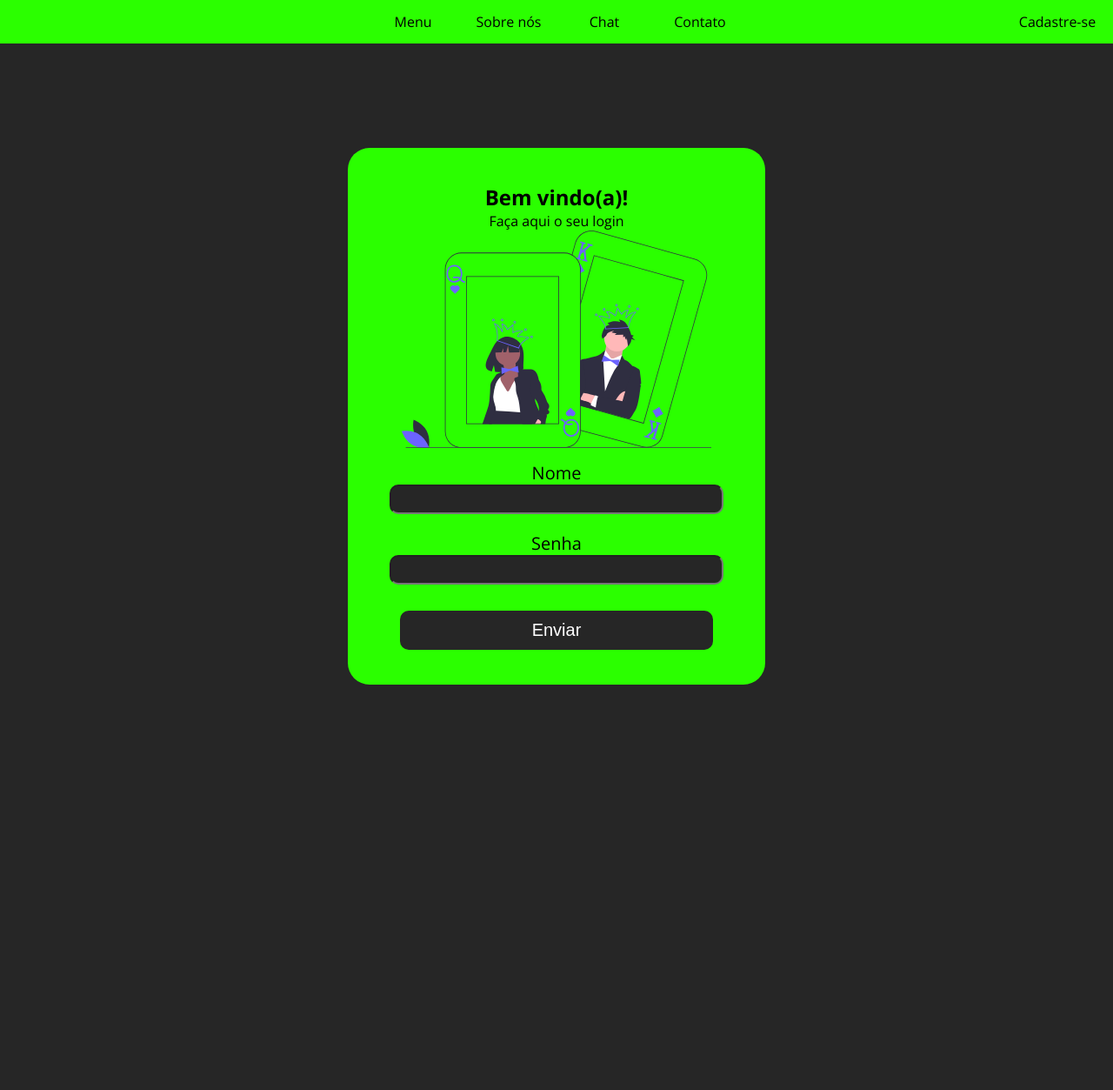
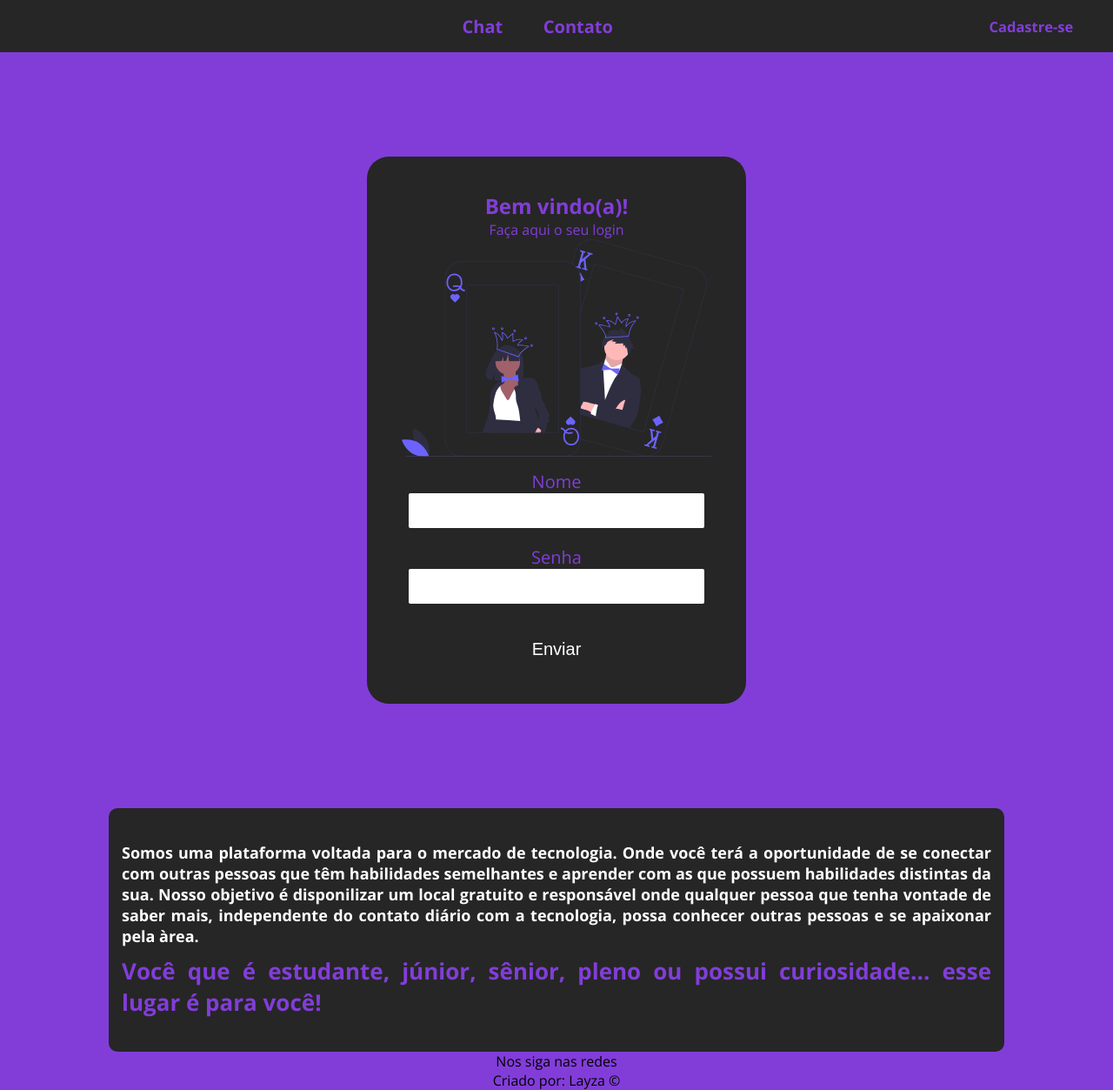
Before and after one commit to LayzaTecnologia/dev-comunidade-project, a plain HTML site: page index.html in a window 1280 px wide. Shown: the whole page at 87% size. Before the commit the page ends 907 px from the top, so only its background shows below. Drawn offline with nearby package versions, Linux system fonts and the light colour scheme.

Commit message:
testando um novo design

```diff
--- a/assets/css/chat.css
+++ /dev/null
@@ -1,32 +0,0 @@
-@import url('https://fonts.googleapis.com/css2?family=Open+Sans:ital,wght@0,300..800;1,300..800&display=swap');
-
-
-:root {
-    --pri-color: #262626;
-    --sec-color: #2bff00;
-    --font-color: #000000;
-    --font-color2: #fff;
-    --ter-color: #5ACB6F;
-}
-
-body {
-    margin: 0;
-    padding: 0;
-    box-sizing: border-box;
-    background-color: var(--sec-color);
-    display: flex;
-}
-
-.chat-user {
-    list-style: none;
-}
-
-.chat {
-    width: 400px;
-}
-
-.chat-pessoas {
-    display: flex;
-    width: 500px;
-    height: 450px;
-}
--- a/assets/css/style.css
+++ b/assets/css/index.css
@@ -3,8 +3,8 @@
 
 :root {
     --pri-color: #262626;
-    --sec-color: #2bff00;
-    --font-color: #000000;
+    --sec-color: #B53DD9;
+    --font-color: #823DD9;
     --font-color2: #fff;
 }
 
@@ -18,19 +18,23 @@
 body {
     margin: 0;
     padding: 0;
-    background-color: var(--pri-color);
+    background-color: var(--font-color);
     font-family: 'Open Sans', 'sans-serif';
-
     text-align: center;
+    display: flex;
+    align-items: center;
+    justify-content: center;
+    flex-direction: column;
 }
 
 /* MENU DA PÁGINA */
 
 header {
     display: flex;
-    height: 50px;
+    height: 60px;
     width: 100%;
-    background-color: var(--sec-color);
+    background-color: var(--pri-color);
+    font-size: 20px;
 }
 
 #menu-opcoes{
@@ -44,17 +48,18 @@ header {
 
 #menu-cadastro{
     display: flex;
-    height: 50px;
-    width: 10%;
+    height: 60px;
+    width: 200px;
     align-items: center;
     justify-content: center;
+    font-size: 16.5px;
 }
 
 
 .menu-elementos {
-    background-color: var(--sec-color);
     color: var(--font-color);
     text-decoration: none;
+    font-weight: bold;
     padding: 5px;
     width: 100px;
 }
@@ -69,7 +74,7 @@ header {
     max-width: 400px;
     margin: 120px auto;
     padding: 40px;
-    background-color: var(--sec-color);
+    background-color: var(--pri-color);
     color: var(--font-color);
     border-radius: 25px;
 }
@@ -83,11 +88,12 @@ header {
 .formulario-campo {
     display: block;
     width: 90%;
-    height: 30px;
+    height: 40px;
     padding: 0 10px;
     margin: 0 auto 20px auto;
-    border-radius: 10px;
-    background-color: var(--pri-color);
+    border-radius: 2px;
+    border: none;
+    background-color: var(--font-color2);
     color: var(--font-color2);
     font-size: 20px;
 }
@@ -118,3 +124,27 @@ header {
 img {
     height: 250px;
 }
+
+#sobre {
+    width: 1000px;
+    height: 250px;
+    background-color: var(--pri-color);
+    color: var(--font-color2);
+    padding: 15px;
+    font-size: 18px;
+    border-radius: 10px;
+    display: flex;
+    justify-content: center;
+    align-items: center;
+    font-weight: bold;
+    text-align: justify;
+}
+
+#saudacao-sobre {
+    display: flex;
+    justify-content: center;
+    align-items: center;
+    margin-top: 10px;
+    font-size: 26px;
+    color: var(--font-color);
+}
--- a/assets/css/menu.css
+++ /dev/null
@@ -1,13 +0,0 @@
-@import url('https://fonts.googleapis.com/css2?family=Open+Sans:ital,wght@0,300..800;1,300..800&display=swap');
-
-
-:root {
-    --pri-color: #262626;
-    --sec-color: #2bff00;
-    --font-color: #000000;
-    --font-color2: #fff;
-}
-
-body {
-    background-color: var(--pri-color);
-}
--- a/assets/css/sobre.css
+++ /dev/null
@@ -1,47 +0,0 @@
-@import url('https://fonts.googleapis.com/css2?family=Open+Sans:ital,wght@0,300..800;1,300..800&display=swap');
-
-:root {
-    --pri-color: #262626;
-    --sec-color: #2bff00;
-    --font-color: #000000;
-    --font-color2: #fff;
-}
-
-* {
-    margin: 0;
-    padding: 0;
-    box-sizing: 0;
-}
-
-body {
-    background-color: var(--pri-color);
-    font-family: 'Open Sans', 'sans-serif';
-    color: var(--font-color2);
-}
-
-h1 {
-    text-align: center;
-    background-color: var(--sec-color);
-}
-
-#conteudo {
-    display: flex;
-
-}
-
-#sobre {
-    display: flex;
-    margin-top: 10px;
-    padding: 15px;
-    color: var(--font-color2);
-    width: 40%;
-}
-
-#imagens {
-    display: flex;
-    margin-top: 10px;
-    padding: 15px;
-    height: 150px;
-    width: 50%;
-    justify-content: space-between;
-}
--- a/index.html
+++ b/index.html
@@ -5,16 +5,14 @@
     <meta charset="UTF-8">
     <meta name="viewport" content="width=device-width, initial-scale=1.0">
     <title>LOGIN</title>
-    <link rel="stylesheet" href="./assets/css/style.css">
+    <link rel="stylesheet" href="./assets/css/index.css">
     <script defer src="./assets/js/main.js"></script>
 </head>
 
 <body>
     <header>
         <div id="menu-opcoes">
-            <a class="menu-elementos" href="./menu.html">Menu</a>
-            <a class="menu-elementos" href="./sobre.html">Sobre nós</a>
-            <a class="menu-elementos" href="./chat.html">Chat</a>
+            <a class="menu-elementos" href="#">Chat</a>
             <a class="menu-elementos" href="./contato.html">Contato</a>
         </div>
         <div id="menu-cadastro">
@@ -33,9 +31,23 @@
             <button id="formulario-botao">Enviar</button>
         </form>
     </section>
+    <section id="sobre">
+        <p>Somos uma plataforma voltada para o mercado de tecnologia. Onde você terá a oportunidade de se
+            conectar com outras pessoas que têm habilidades semelhantes e aprender com as que possuem habilidades
+            distintas da sua. Nosso objetivo é disponilizar um local gratuito e responsável onde qualquer pessoa que tenha
+            vontade de saber mais, independente do contato diário com a tecnologia, possa conhecer outras pessoas e se apaixonar pela àrea.
+            <br>
+            <span id="saudacao-sobre">Você que é estudante, júnior, sênior, pleno ou possui curiosidade... esse lugar é para você!</span>
+        </p>
+    </section>
+    <section id="about-us">
 
+    </section>
     <footer>
-
+        <span>Nos siga nas redes</span>
+        <div>
+            Criado por: Layza ©
+        </div>
     </footer>
 
 </body>
```
Also changed, not shown: chat.html (deleted, +0 -40 lines), sobre.html (deleted, +0 -54 lines).
